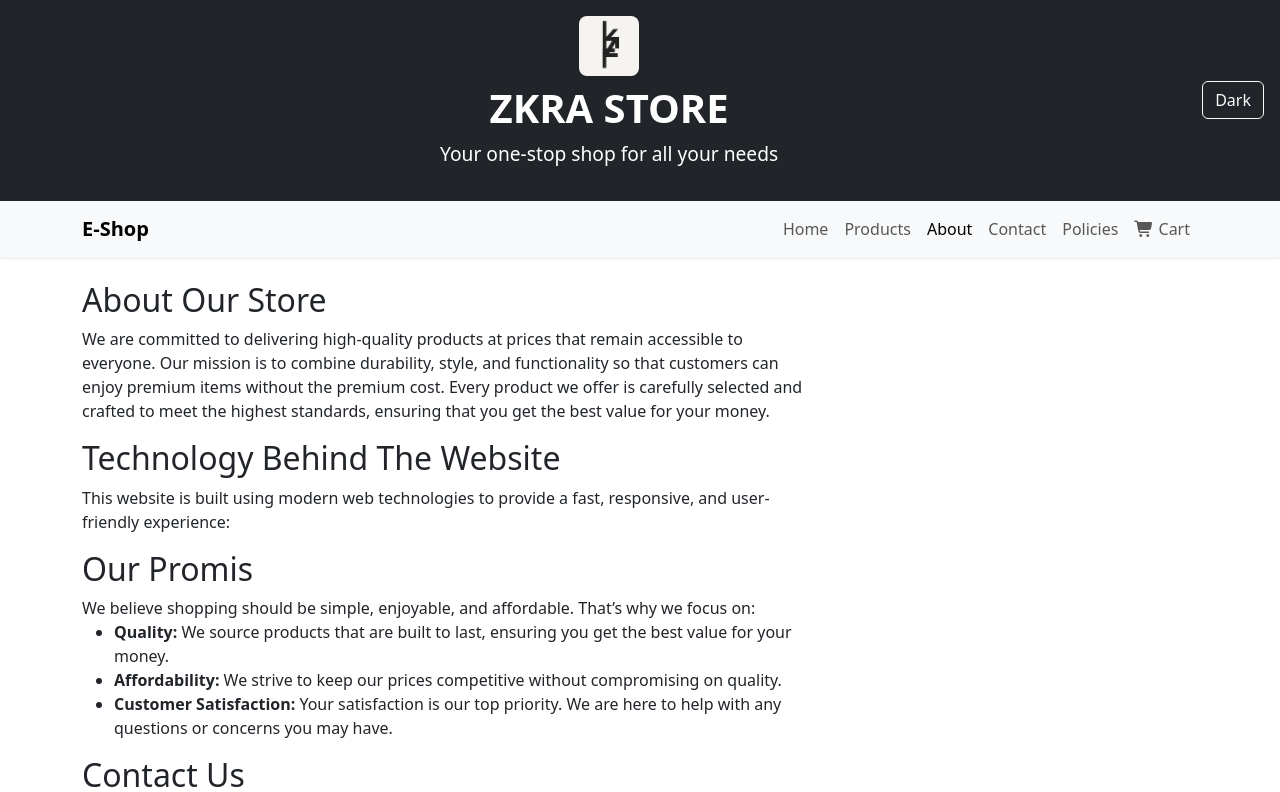
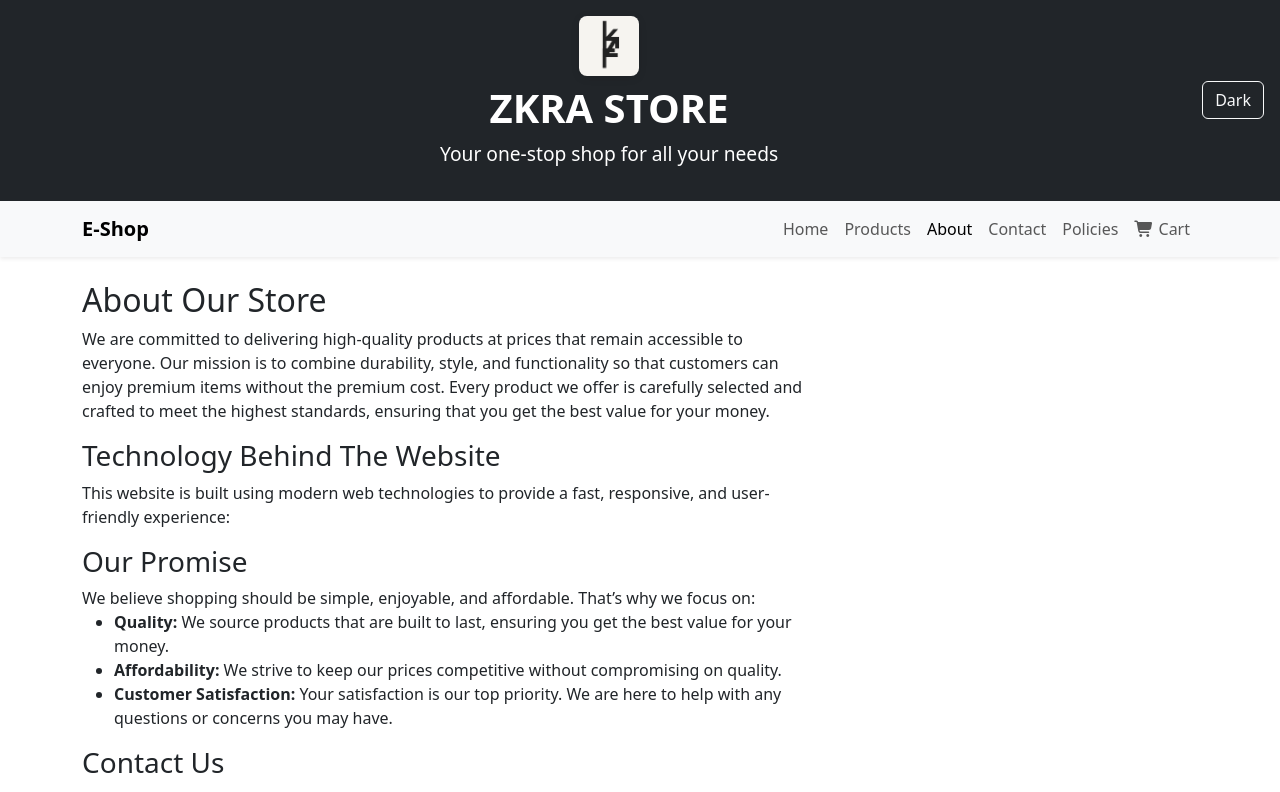
Before and after one commit to gin7324/react-ecommerce, a React (Vite) app in the folder ecommerce-frontend/: page /about in a window 1280 px wide. Shown: the top 792 px of the page. Built offline with nearby package versions, Linux system fonts and the light colour scheme.

Commit message:
Changes to about page

```diff
--- a/ecommerce-frontend/src/assets/pages/About.jsx
+++ b/ecommerce-frontend/src/assets/pages/About.jsx
@@ -12,12 +12,12 @@ const About = () => {
                         Every product we offer is carefully selected and crafted to meet the highest standards,
                         ensuring that you get the best value for your money.
                     </p>
-                    <h2>Technology Behind The Website</h2>
+                    <h3>Technology Behind The Website</h3>
                     <p>
                         This website is built using modern web technologies to provide a fast,
                         responsive, and user-friendly experience:
                     </p>
-                    <h2>Our Promis</h2>
+                    <h3>Our Promise</h3>
                     <p>
                         We believe shopping should be simple, enjoyable, and affordable. That’s why we focus on:
                         <ul>
@@ -26,7 +26,7 @@ const About = () => {
                             <li><strong>Customer Satisfaction:</strong> Your satisfaction is our top priority. We are here to help with any questions or concerns you may have.</li>
                         </ul>
                     </p>
-                    <h2>Contact Us</h2>
+                    <h3>Contact Us</h3>
                     <p>
                         If you have any questions, feedback, or need assistance, please don’t hesitate to contact us.
                         We are here to help and ensure you have the best shopping experience possible.
```
